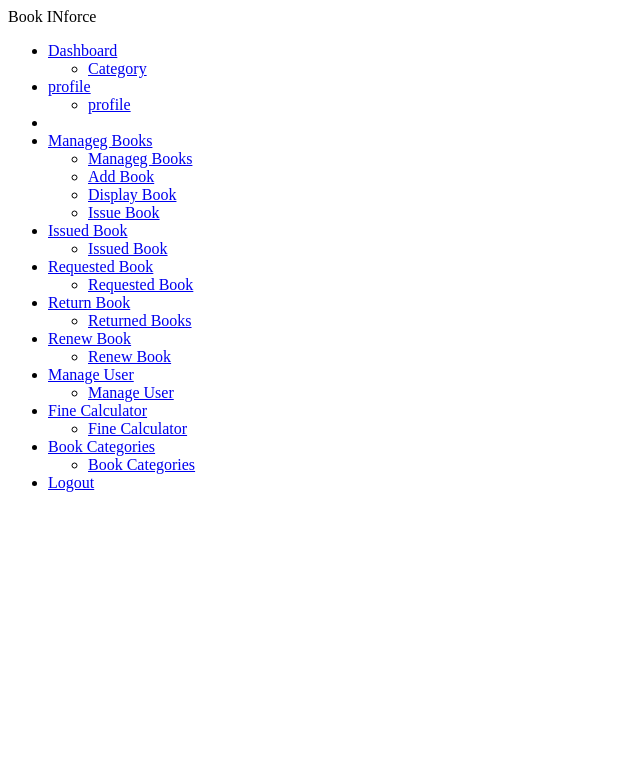
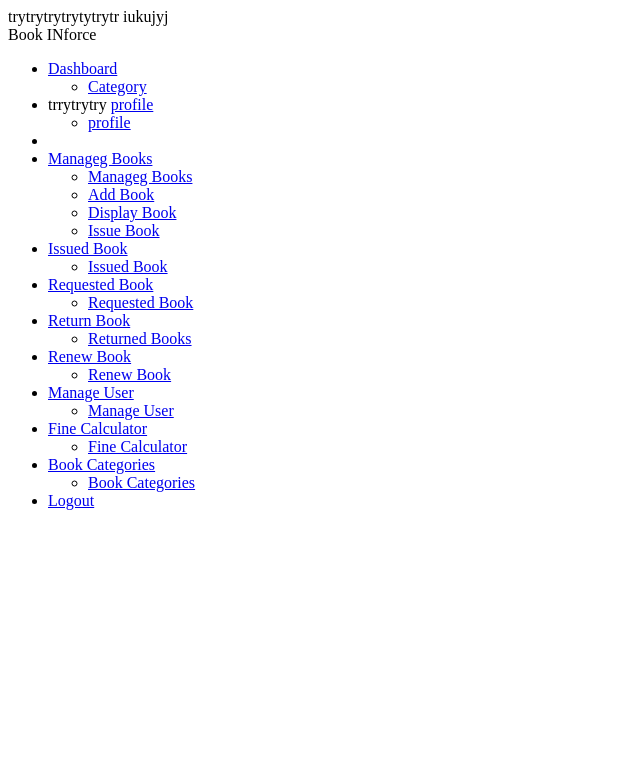
Before and after one commit to Kosi24/Freethinkers, a PHP site: page /Admin/Dashboarddd.php in a window 1280 px wide. Shown: the top 783 px of the page, without its empty margins (0-640 px from the left). Run offline with PHP 8.4, Linux system fonts and the light colour scheme; a stand-in replaces the project's code that opens the database connection.

Commit message:
Update Dashboarddd.php

```diff
--- a/Admin/Dashboarddd.php
+++ b/Admin/Dashboarddd.php
@@ -1,4 +1,7 @@
-<div class="sidebar close">
+trytrytrytrytytrytr
+
+
+iukujyj<div class="sidebar close">
     <div class="sidebar-brand">
       <i class="fa-solid fa-book-open"></i>
       <span class="logo_name">Book INforce</span>
@@ -10,11 +13,11 @@
           <span class="link_name">Dashboard</span>
         </a>
         <ul class="sub-menu blank">
-          <li><a class="link_name" href="dashboard.php">Category</a></li>
+          <li><a class="link_ntrytrytytrytrame" href="dashboard.php">Category</a></li>
         </ul>
       </li>
 
-      <li>
+      <li>trrytrytry
         <a href="aprofile.php">
           <i class='fa-solid fa-address-card' ></i>
           <span class="link_name">profile</span>
```
